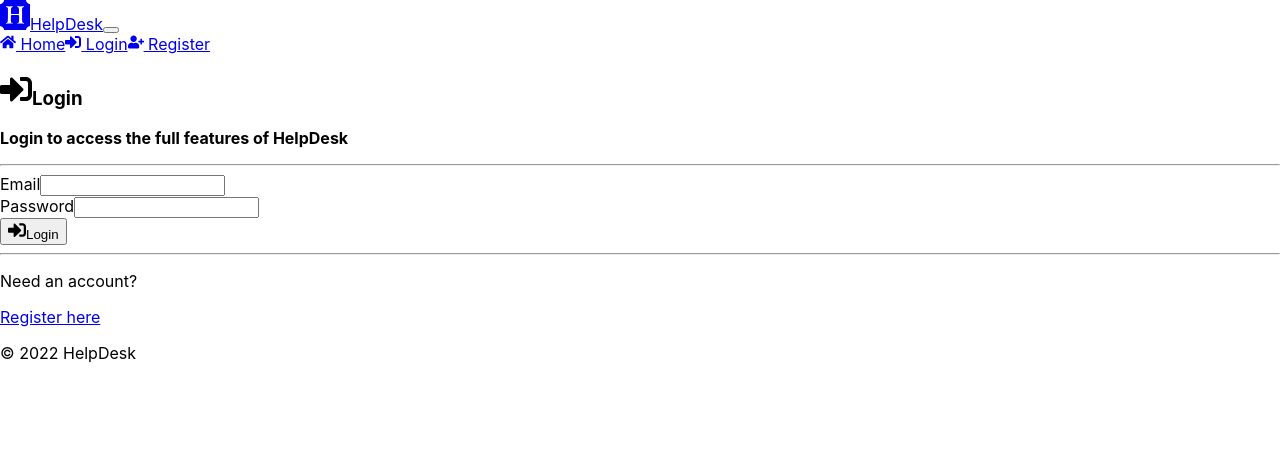
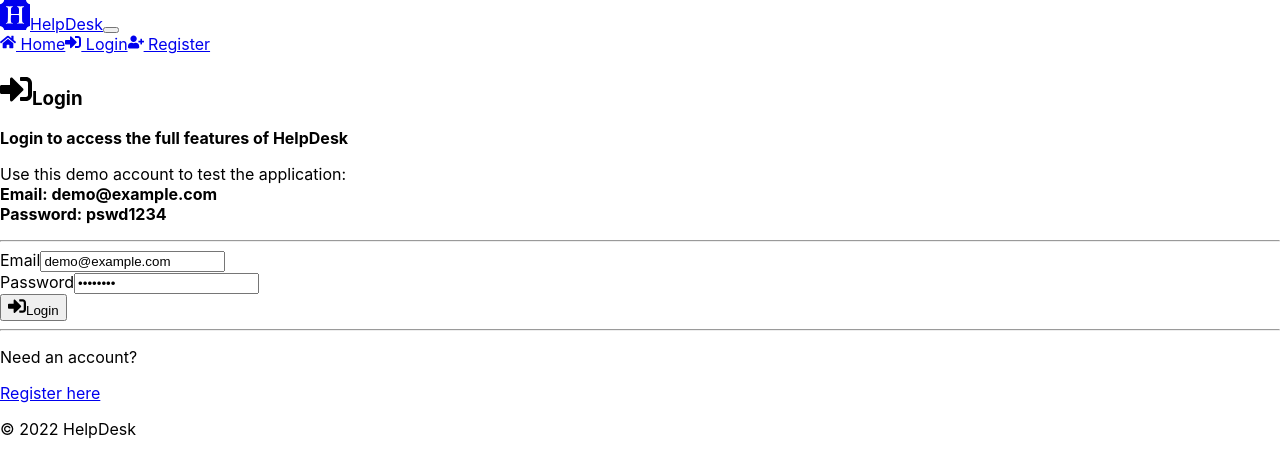
Before and after one commit to elvan/help-desk-app-frontend-react-redux, a React (Create React App) app: page /login in a window 1280 px wide. Shown: the top 476 px of the page. Built offline with nearby package versions, Linux system fonts and the light colour scheme; no server answers.

Commit message:
adding a demo account for testing

```diff
--- a/src/components/Header.jsx
+++ b/src/components/Header.jsx
@@ -48,7 +48,7 @@ export const Header = () => {
               <NavDropdown
                 id='basic-nav-dropdown'
                 align='end'
-                title={user.name}
+                title={user.email}
               >
                 <NavDropdown.Item href='#action/3.1'>Action</NavDropdown.Item>
                 <NavDropdown.Item href='#action/3.2'>
--- a/src/features/users/LoginPage.jsx
+++ b/src/features/users/LoginPage.jsx
@@ -7,8 +7,8 @@ import { loginUser } from './userActions';
 
 export const LoginPage = () => {
   const [formData, setFormData] = useState({
-    email: '',
-    password: '',
+    email: 'demo@example.com',
+    password: 'pswd1234',
   });
 
   const { email, password } = formData;
@@ -57,6 +57,18 @@ export const LoginPage = () => {
 
             <p className='lead text-center'>
               <strong>Login to access the full features of HelpDesk</strong>
+            </p>
+
+            <p className='alert alert-info'>
+              Use this demo account to test the application:
+              <br />
+              <strong>
+                Email: <span className='text-primary'>demo@example.com</span>
+              </strong>
+              <br />
+              <strong>
+                Password: <span className='text-primary'>pswd1234</span>
+              </strong>
             </p>
 
             <hr />
```
